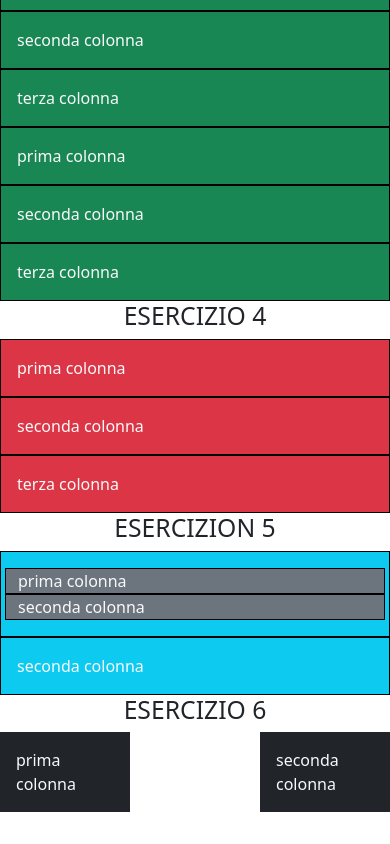
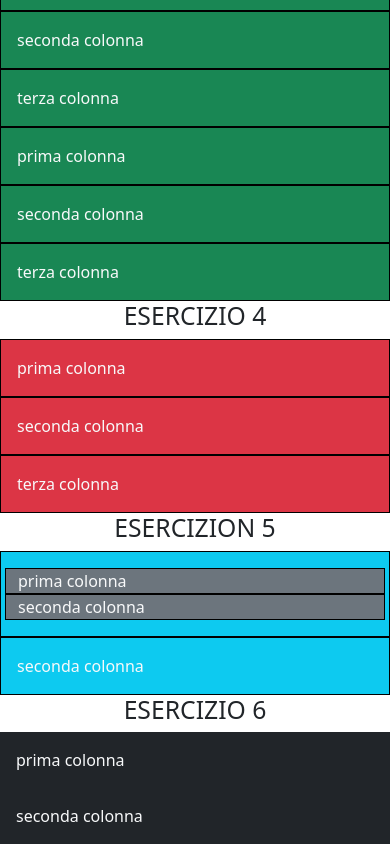
Before and after one commit to matildepetrilli/2dicembre, a plain HTML site: page 2dicembre/index.html in a window 390 px wide. Shown: the part 1153-1997 px from the top of the page. Before the commit the page ends 1965 px from the top, so only its background shows below. Drawn offline with nearby package versions, Linux system fonts and the light colour scheme.

Commit message:
Add files via upload

```diff
--- a/2dicembre/index.html
+++ b/2dicembre/index.html
@@ -79,10 +79,11 @@
 
     <div class="container">
         <p class="h2 text-center">ESERCIZIO 6</p>
-        <div class="row text-light  ">
-            <div class="col-4 bg-dark p-3">prima colonna</div>
-            <div class="col-4"></div>
-            <div class="col-4 bg-dark p-3">seconda colonna</div>
+        <div class="row text-light ">
+            <div class="col-sm-4 bg-dark p-3 ">prima colonna</div>
+            <div class="col-2"></div>
+            <div class="col-sm-4 bg-dark p-3">seconda colonna</div>
+
         </div>
     </div>
 
```
